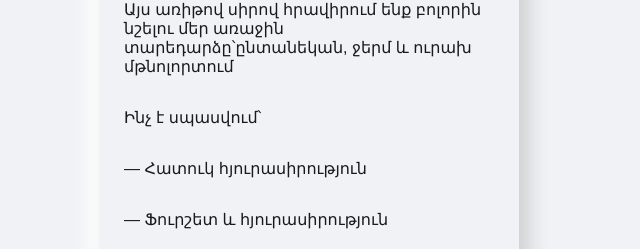
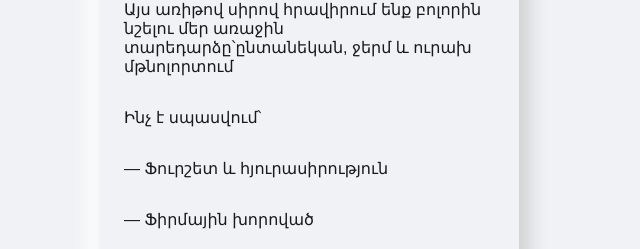
Before and after one commit to Hrach80/mix-hraver, a React (Vite) app: page / in a window 1280 px wide. Shown: the part 833-1082 px from the top of the page, without its empty margins (331-971 px from the left). Built offline with nearby package versions, Linux system fonts and the light colour scheme.

Commit message:
mix-hatuk

```diff
--- a/src/App.jsx
+++ b/src/App.jsx
@@ -292,7 +292,6 @@ const MainSections = () => {
         <p>{t('details.p1')}</p>
         <p>{t('details.p2')}</p>
         <p>{t('details.p3')}</p>
-        <p>{t('details.p4')}</p>
         <p>{t('details.p5')}</p>
         <p>{t('details.p6')}</p>
         <p>{t('details.p7')}</p>
--- a/src/translations/hy.json
+++ b/src/translations/hy.json
@@ -14,7 +14,7 @@
         "p1": "Շնորհակալ ենք, որ այս ամբողջ տարին մեզ հետ էիք։ Ձեր հավատը, ջերմությունը և գնումները մեզ ամեն օր ավելի ուժեղ են դարձնում։",
         "p2": "Այս առիթով սիրով հրավիրում ենք բոլորին նշելու մեր առաջին տարեդարձը՝ընտանեկան, ջերմ և ուրախ մթնոլորտում",
         "p3": "Ինչ է սպասվում՝",
-        "p4": "— Հատուկ հյուրասիրություն",
+
         "p5": "— Ֆուրշետ և հյուրասիրություն",
         "p6": "— Ֆիրմային խորոված",
         "p7": "— Հայկական խմիչքներ",
--- a/src/translations/nl.json
+++ b/src/translations/nl.json
@@ -14,7 +14,6 @@
         "p1": "Bedankt dat u ons al die tijd heeft gesteund. Uw vertrouwen, warmte en aankopen maken ons elke dag sterker.",
         "p2": "Bij deze gelegenheid nodigen wij u van harte uit om ons eerste jubileum te vieren in een warme, gezellige en vrolijke familiesfeer.",
         "p3": "Wat er op het programma staat:",
-        "p4": "— Speciale traktatie",
         "p5": "— Buffet en Gastvrijheid (Proeverij)",
         "p6": "— **Onze Specialiteit: Kebab van de Grill (Chorovats)**",
         "p7": "— Armeense dranken",
--- a/src/translations/ru.json
+++ b/src/translations/ru.json
@@ -14,7 +14,6 @@
         "p1": "Спасибо, что были с нами весь этот год. Ваше доверие, теплота и покупки делают нас сильнее с каждым днем.",
         "p2": "По этому случаю мы с любовью приглашаем всех отметить наш первый день рождения в семейной, теплой и радостной атмосфере.",
         "p3": "Что вас ждет:",
-        "p4": "— Особое угощение",
         "p5": "— Фуршет и Угощения (Дегустация)",
         "p6": "— **Фирменный шашлык (Хоровац)**",
         "p7": "— Армянские напитки",
```
